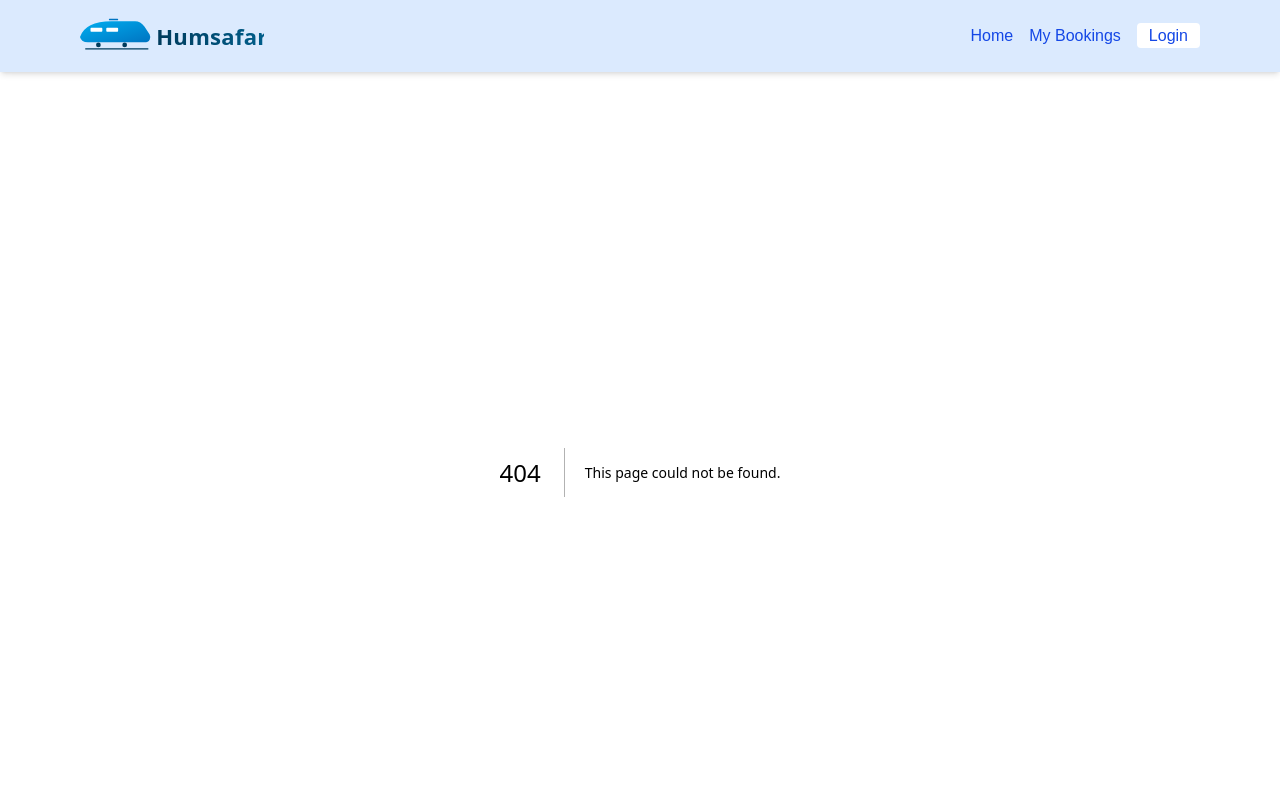
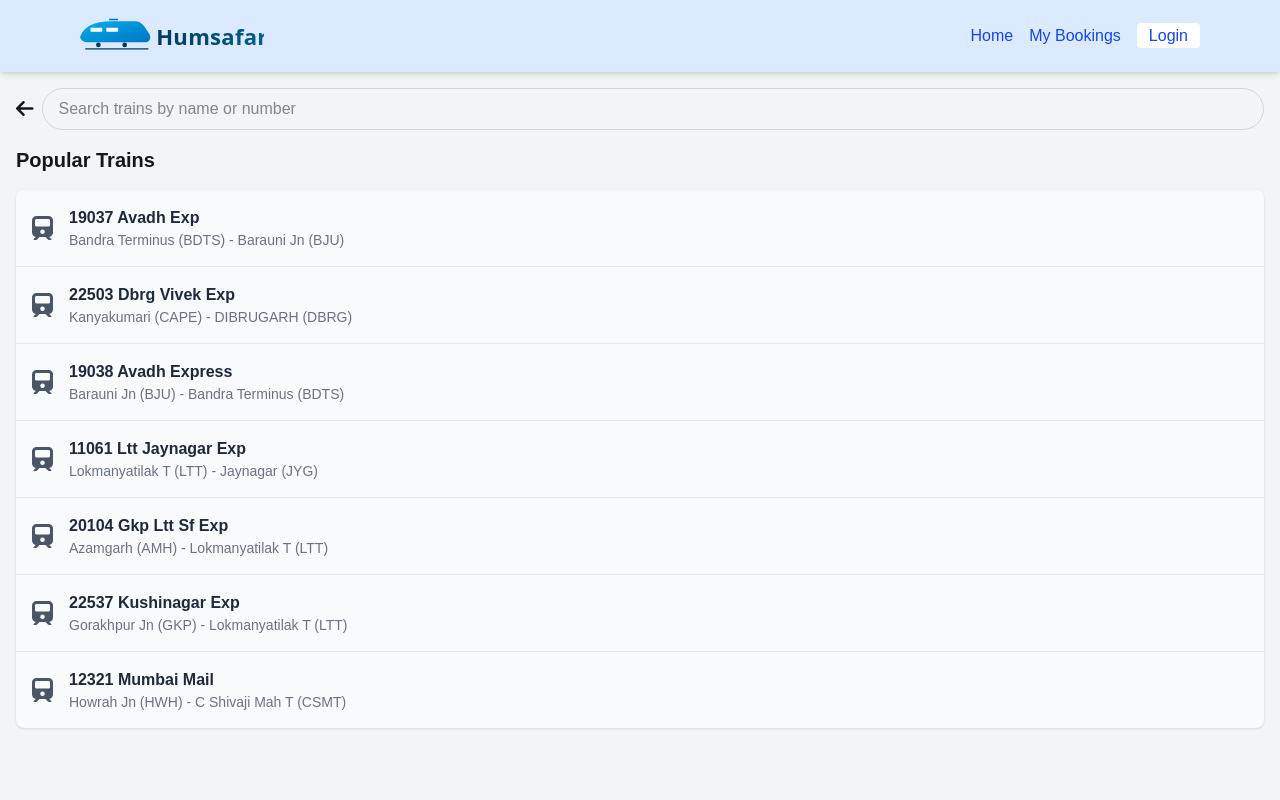
Before and after one commit to Ravi-Katiyar04/humsafar, a Next.js app: page /search-train in a window 1280 px wide. Before the commit this address had no page. Shown: the top 800 px of the page. Built offline with nearby package versions, Linux system fonts and the light colour scheme.

Commit message:
SearchTrain page ccreated

```diff
--- /dev/null
+++ b/src/app/search-train/page.js
@@ -0,0 +1,55 @@
+"use client"
+import { useState } from "react";
+
+
+export default function SearchTrain() {
+  const [search, setSearch] = useState("");
+
+  const trains = [
+    { number: "19037", name: "Avadh Exp", route: "Bandra Terminus (BDTS) - Barauni Jn (BJU)" },
+    { number: "22503", name: "Dbrg Vivek Exp", route: "Kanyakumari (CAPE) - DIBRUGARH (DBRG)" },
+    { number: "19038", name: "Avadh Express", route: "Barauni Jn (BJU) - Bandra Terminus (BDTS)" },
+    { number: "11061", name: "Ltt Jaynagar Exp", route: "Lokmanyatilak T (LTT) - Jaynagar (JYG)" },
+    { number: "20104", name: "Gkp Ltt Sf Exp", route: "Azamgarh (AMH) - Lokmanyatilak T (LTT)" },
+    { number: "22537", name: "Kushinagar Exp", route: "Gorakhpur Jn (GKP) - Lokmanyatilak T (LTT)" },
+    { number: "12321", name: "Mumbai Mail", route: "Howrah Jn (HWH) - C Shivaji Mah T (CSMT)" },
+  ];
+
+  const filteredTrains = trains.filter((train) =>
+    `${train.number} ${train.name}`.toLowerCase().includes(search.toLowerCase())
+  );
+
+  return (
+    <div className="min-h-screen bg-gray-100 p-4">
+      {/* Back Arrow and Search */}
+      <div className="flex items-center mb-4">
+        <i className="fas fa-arrow-left text-xl mr-2 cursor-pointer"></i>
+        <input
+          type="text"
+          placeholder="Search trains by name or number"
+          value={search}
+          onChange={(e) => setSearch(e.target.value)}
+          className="w-full rounded-full border border-gray-300 px-4 py-2 focus:outline-none focus:ring-2 focus:ring-blue-500"
+        />
+      </div>
+
+      {/* Popular Trains */}
+      <h2 className="text-xl font-semibold mb-4">Popular Trains</h2>
+      <div className="bg-gray-50 rounded-lg shadow-sm divide-y divide-gray-200">
+        {filteredTrains.length > 0 ? (
+          filteredTrains.map((train) => (
+            <div key={train.number} className="flex items-center p-4 hover:bg-gray-100 cursor-pointer">
+              <i className="fas fa-train text-gray-600 text-2xl mr-4"></i>
+              <div>
+                <p className="font-semibold text-gray-800">{train.number} {train.name}</p>
+                <p className="text-sm text-gray-500">{train.route}</p>
+              </div>
+            </div>
+          ))
+        ) : (
+          <p className="p-4 text-gray-500">No trains found.</p>
+        )}
+      </div>
+    </div>
+  );
+}
```
